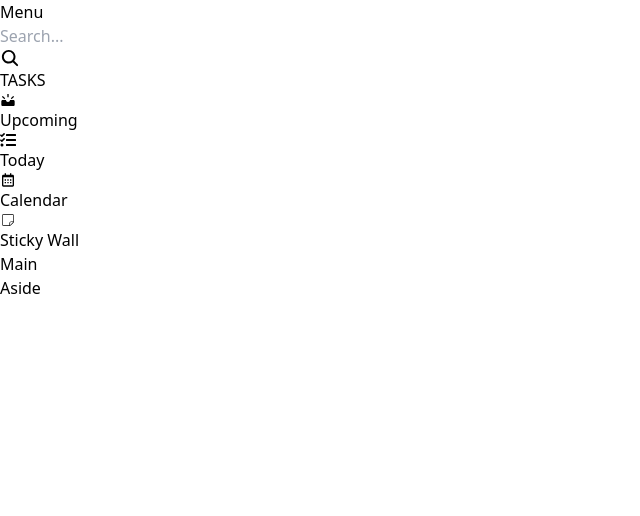
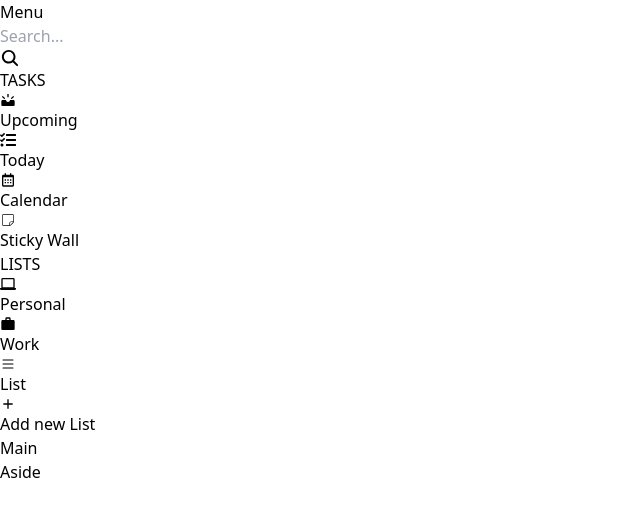
Before and after one commit to Daniel264/to-do-list, a React (Vite) app: page / in a window 1280 px wide. Shown: the top 516 px of the page, without its empty margins (0-640 px from the left). Built offline with nearby package versions, Linux system fonts and the light colour scheme.

Commit message:
Add list component

```diff
--- /dev/null
+++ b/src/components/List.tsx
@@ -0,0 +1,33 @@
+import { Lists } from "../hooks/useMenu";
+import { GrPersonalComputer } from "react-icons/gr";
+import { BsList } from "react-icons/bs";
+import { MdWork, MdAdd } from "react-icons/md";
+
+const List = () => {
+  const lists: Lists[] = [
+    { id: 1, name: "Personal", logo: GrPersonalComputer },
+    { id: 2, name: "Work", logo: MdWork },
+    { id: 3, name: "List", logo: BsList },
+    { id: 4, name: "Add new List", logo: MdAdd },
+  ];
+  return (
+    <>
+      <ul>
+        {lists.map((list) => (
+          <li
+            className="cursor-pointer py-1 flex text-gray-500 font-medium"
+            key={list.id}
+          >
+            {" "}
+            {typeof list.logo == "string"
+              ? list.logo
+              : list.logo && <list.logo className="mt-1 mr-2" />}
+            {list.name}
+          </li>
+        ))}
+      </ul>
+    </>
+  );
+};
+
+export default List;
--- a/src/components/Menu.tsx
+++ b/src/components/Menu.tsx
@@ -1,5 +1,6 @@
 import { IoSearch } from "react-icons/io5";
-import MenuList from "./MenuList";
+import Task from "./Task";
+import List from "./List";
 const Menu = () => {
   return (
     <>
@@ -15,7 +16,11 @@ const Menu = () => {
 
       <div className="p-10">
         <h3 className="font-semibold text-base">TASKS</h3>
-        <MenuList />
+        <Task />
+      </div>
+      <div className="p-10">
+        <h3 className="font-semibold text-base">LISTS</h3>
+        <List />
       </div>
     </>
   );
--- a/src/components/MenuList.tsx
+++ b/src/components/Task.tsx
@@ -3,7 +3,7 @@ import { Tasks } from "../hooks/useMenu";
 import { BiCalendar } from "react-icons/bi";
 import { CiStickyNote } from "react-icons/ci";
 import { MdUpcoming } from "react-icons/md";
-const MenuList = () => {
+const Task = () => {
   const tasks: Tasks[] = [
     { id: 1, name: "Upcoming", logo: MdUpcoming },
     { id: 2, name: "Today", logo: FaTasks },
@@ -26,4 +26,4 @@ const MenuList = () => {
   );
 };
 
-export default MenuList;
+export default Task;
--- a/src/hooks/useMenu.ts
+++ b/src/hooks/useMenu.ts
@@ -6,3 +6,9 @@ export interface Tasks {
   name: string;
   logo: string | IconType;
 }
+
+export interface Lists {
+  id: number;
+  name: string;
+  logo: string | IconType
+}
```
